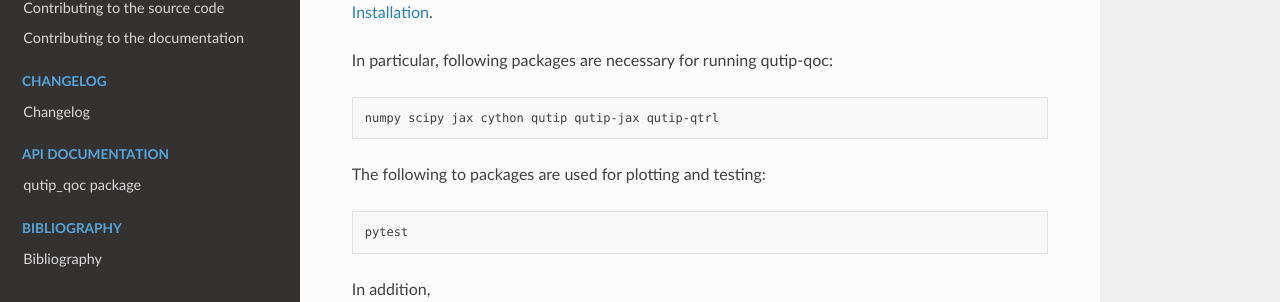
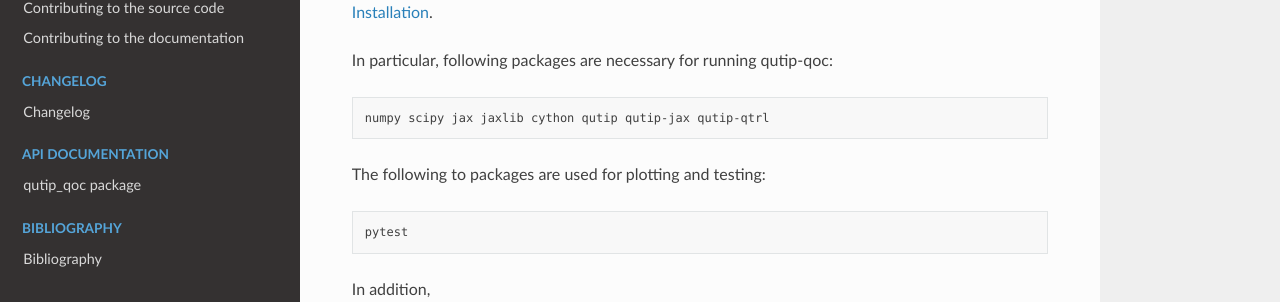
Before and after one commit to qutip/qutip-qoc, a Sphinx documentation site: the page built from doc/installation.rst, in a window 1280 px wide and 900 px high. Shown: the part 411-713 px from the top of the window. Built offline with Sphinx 7.4.7 and the Read the Docs theme 2.0.0, drawn with Linux system fonts in a browser that asks for light colours.

Commit message:
add jaxlib

```diff
--- a/doc/installation.rst
+++ b/doc/installation.rst
@@ -23,7 +23,7 @@ In particular, following packages are necessary for running qutip-qoc:
 
 .. code-block:: bash
 
-    numpy scipy jax cython qutip qutip-jax qutip-qtrl
+    numpy scipy jax jaxlib cython qutip qutip-jax qutip-qtrl
 
 The following to packages are used for plotting and testing:
 
--- a/doc/rtd-environment.yml
+++ b/doc/rtd-environment.yml
@@ -5,6 +5,7 @@ dependencies:
   - numpy>=1.16.6
   - scipy>=1.10.1
   - jax>=0.4.23
+  - jaxlib>=0.4.23
   - cython==0.29.33
   - sphinx==6.1.3
   - sphinx_rtd_theme==1.2.0
--- a/requirements.txt
+++ b/requirements.txt
@@ -2,6 +2,7 @@ cython>=1.0
 numpy>=1.16.6
 scipy>=1.10.1
 jax>=0.4.23
+jaxlib>=0.4.23
 qutip @ git+https://github.com/qutip/qutip.git@master
 qutip-qtrl @ git+https://github.com/flowerthrower/qutip-qtrl@patrick/parameterize_crab
 qutip-jax @ git+https://github.com/qutip/qutip-jax.git@master
--- a/setup.cfg
+++ b/setup.cfg
@@ -29,6 +29,7 @@ packages = find:
 include_package_data = True
 install_requires =
     jax
+    jaxlib
     packaging
     qutip @ git+https://github.com/qutip/qutip.git@master
     qutip-qtrl @ git+https://github.com/qutip/qutip-qtrl.git@master
```
Also changed, not shown: .pre-commit-config.yaml, 1 other file.
